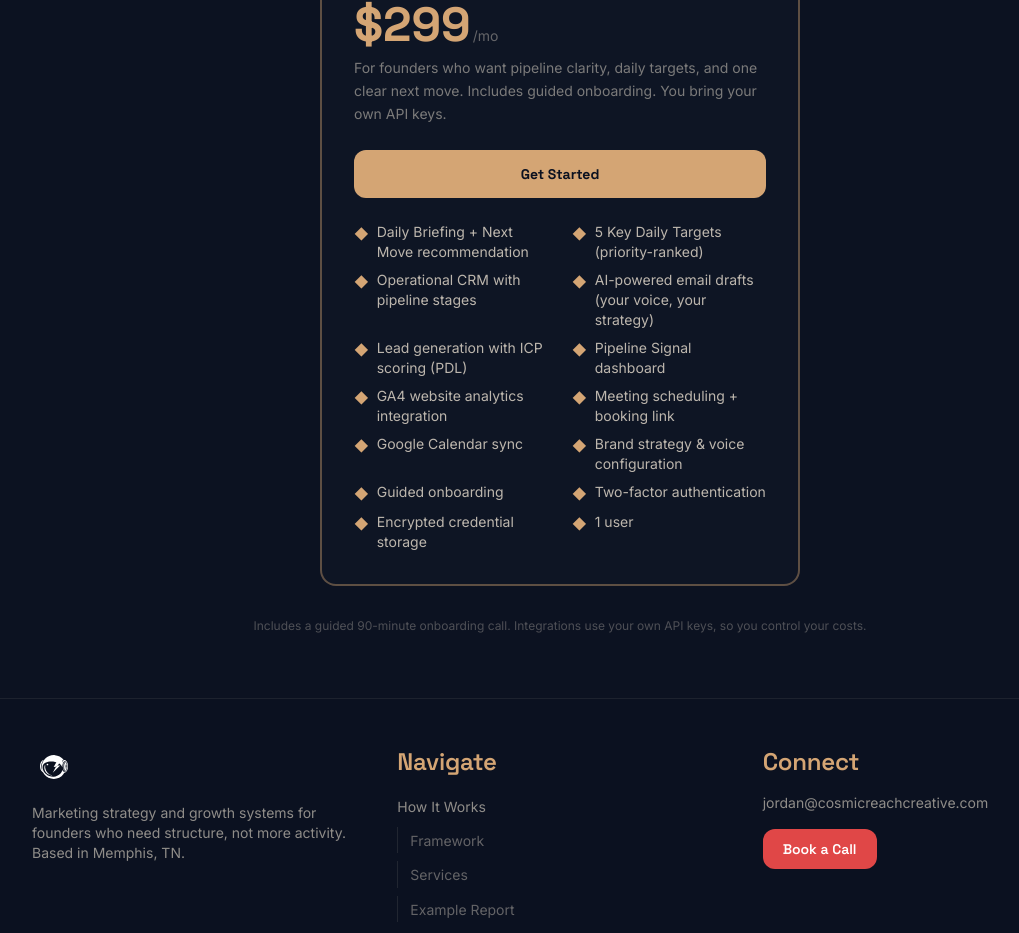
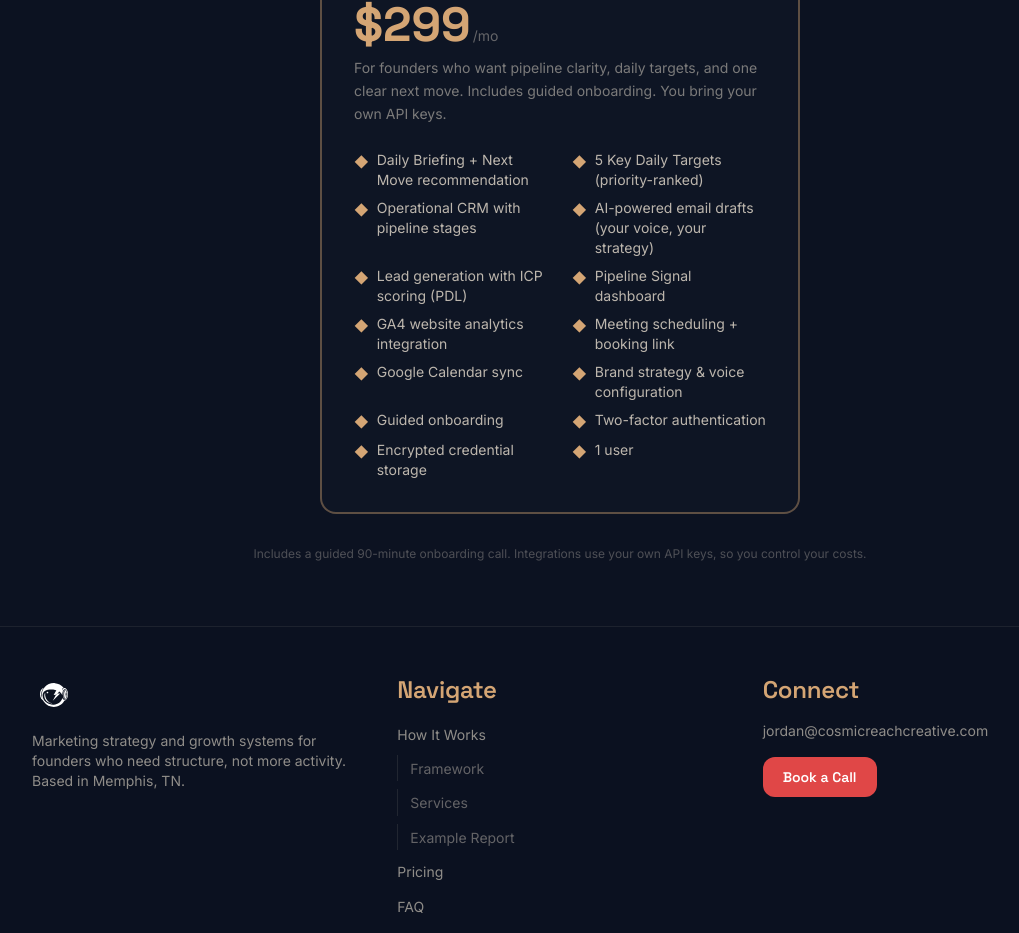
Before and after one commit to jordanknight1992-dotcom/cosmic-reach-creative, a Next.js app: page /mission-control in a window 1280 px wide. Shown: the part 1258-2191 px from the top of the page, without its empty margins (80-1099 px from the left). Built offline with nearby package versions, Linux system fonts and the light colour scheme.

Commit message:
Replace hardcoded Stripe link with Buy Button popup on MC landing page

```diff
--- a/src/app/mission-control/page.tsx
+++ b/src/app/mission-control/page.tsx
@@ -3,6 +3,7 @@ import Link from "next/link";
 import { Metadata } from "next";
 import { siteConfig } from "@/config/site";
 import { Icon } from "@/components/Icon";
+import { StripeBuyButton } from "@/components/StripeBuyButton";
 
 export const metadata: Metadata = {
   title: "Mission Control | Daily Operating System for Founders",
@@ -131,14 +132,9 @@ export default function MissionControlLanding() {
                 Includes guided onboarding. You bring your own API keys.
               </p>
 
-              <a
-                href="https://buy.stripe.com/5kQfZ98fzbDyeEM6i4fbq08"
-                target="_blank"
-                rel="noopener noreferrer"
-                className="block w-full py-3.5 rounded-[var(--radius-md)] font-display font-bold text-sm text-center mb-6 bg-copper text-deep-space transition-all duration-[var(--duration-base)] hover:shadow-soft hover:-translate-y-0.5 active:translate-y-0"
-              >
-                Get Started
-              </a>
+              <div className="mb-6">
+                <StripeBuyButton buyButtonId="buy_btn_1TDtF70vGBLnj72k5a2Q3awc" />
+              </div>
 
               {/* Features in two columns */}
               <ul className="grid grid-cols-1 sm:grid-cols-2 gap-x-6 gap-y-2">
```
